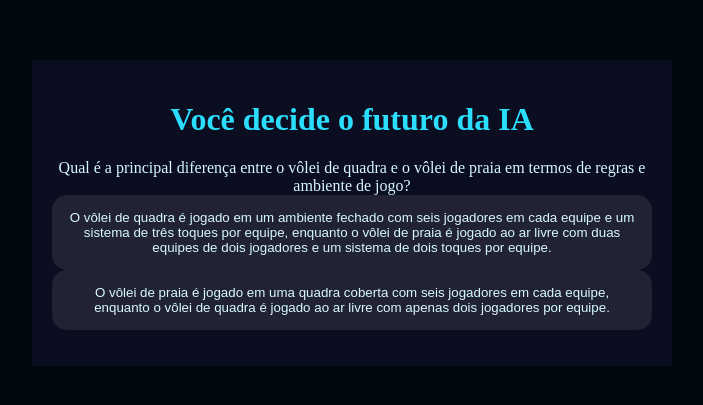
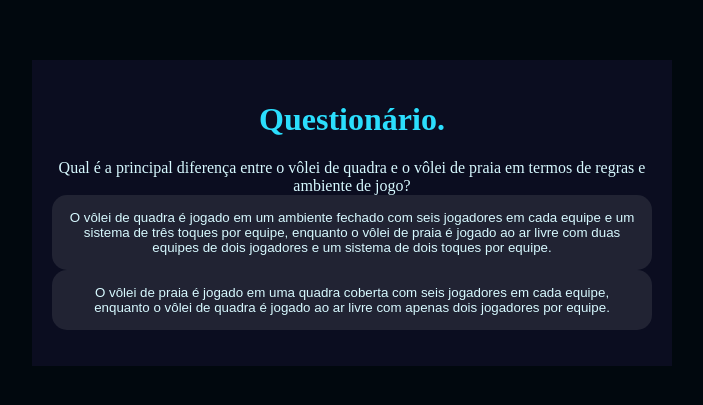
Before and after one commit to sarahinsana/3c-ia, a plain HTML site: page index.html in a window 1280 px wide. Shown: the part 195-600 px from the top of the page, without its empty margins (288-991 px from the left). Drawn offline with Linux system fonts and the light colour scheme.

Commit message:
Add files via upload

```diff
--- a/index.html
+++ b/index.html
@@ -4,11 +4,11 @@
     <meta charset="UTF-8">
     <meta name="viewport" content="width=device-width, initial-scale=1.0">
     <link rel="stylesheet" href="style.css">
-    <title>Você decide o futuro da IA</title>
+    <title>Questionário. </title>
 </head>
 <body>
     <div class="caixa-principal">
-        <h1>Você decide o futuro da IA</h1>
+        <h1>Questionário. </h1>
         <div class="caixa-perguntas"></div>
         <div class="caixa-alternativas"></div>
         <div class="caixa-resultado">
```
